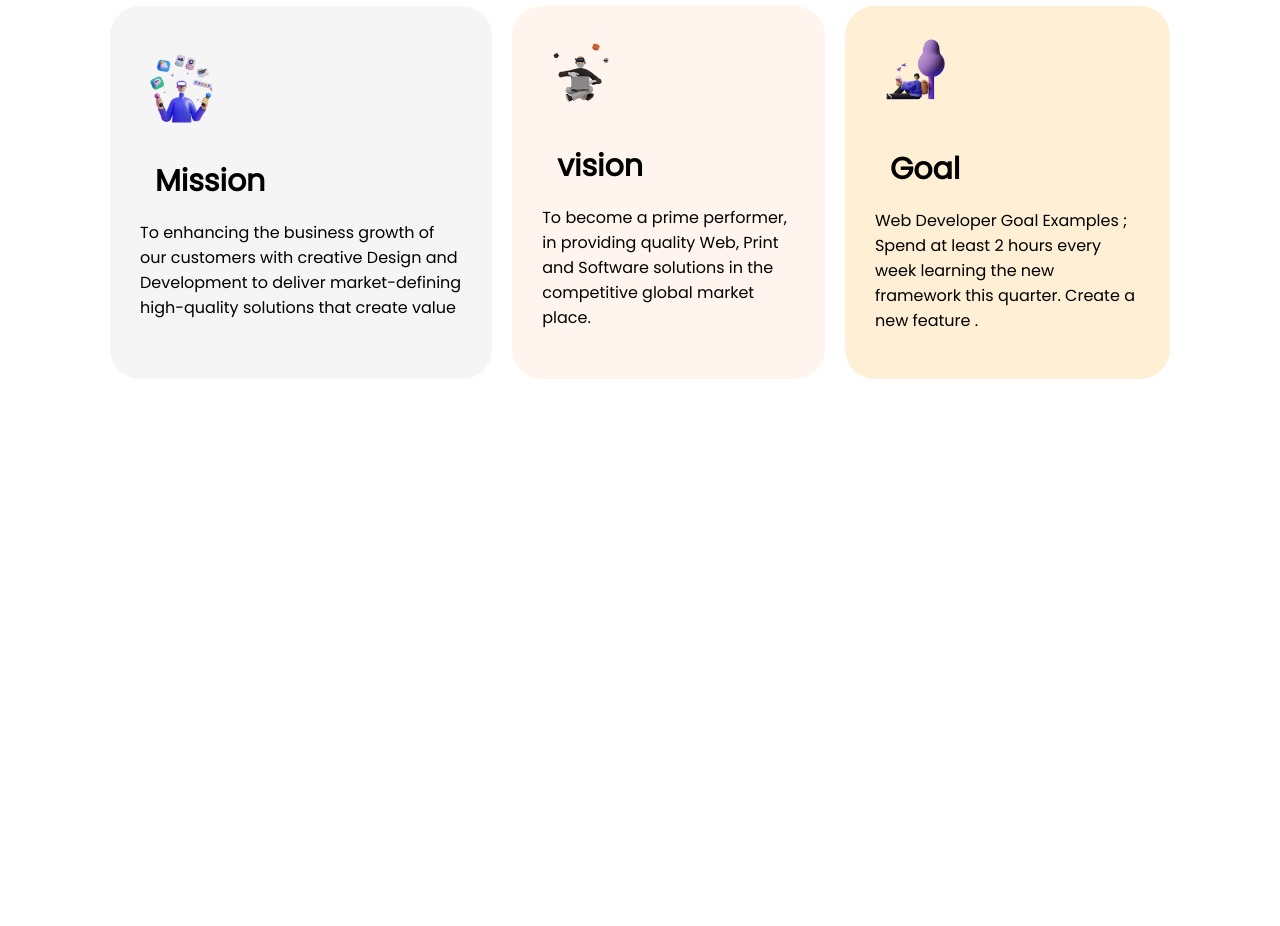
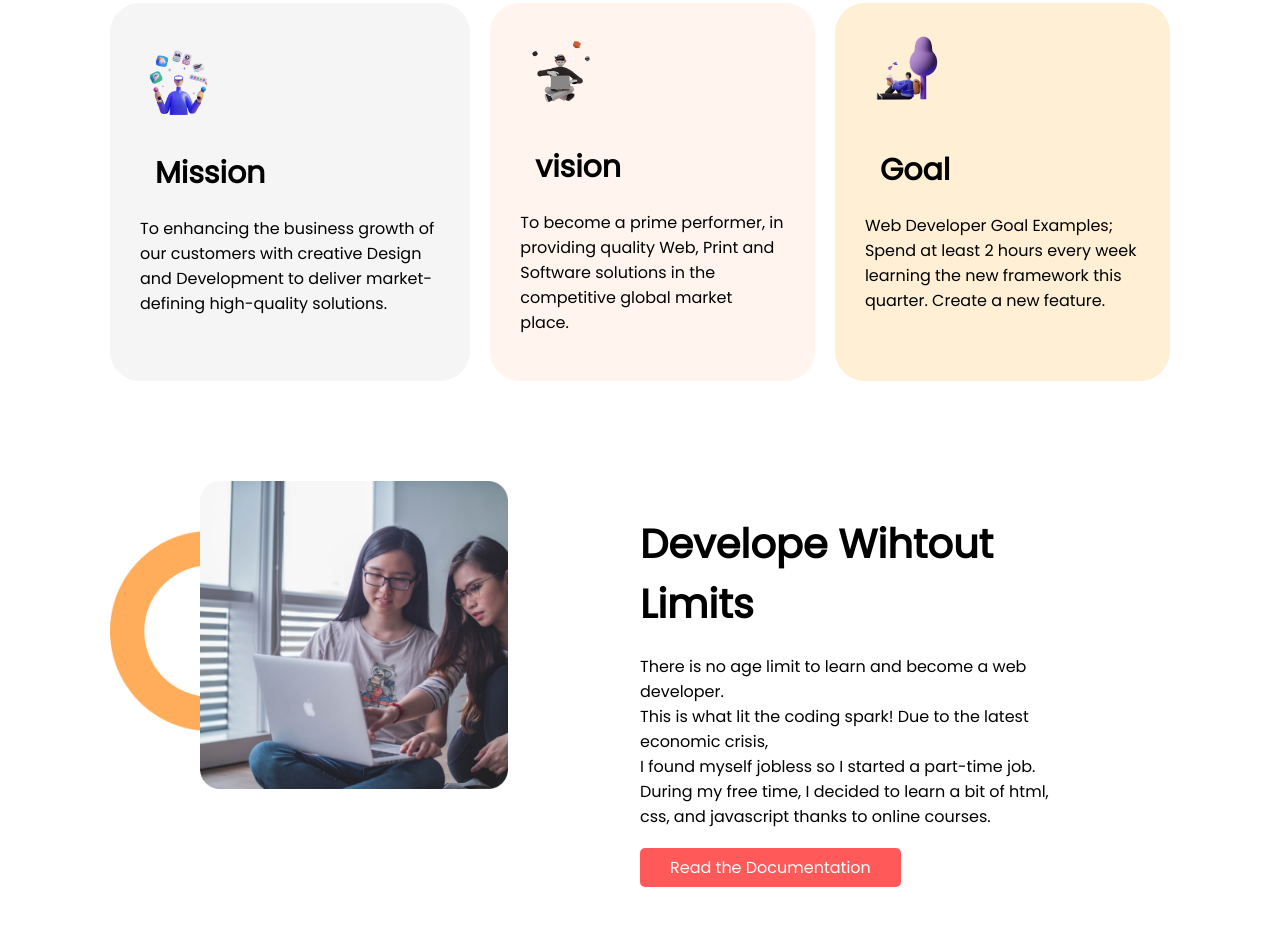
Before and after one commit to naeemnoon/Phero-first-assignment, a plain HTML site: page index.html in a window 1280 px wide. Shown: the part 708-1634 px from the top of the page. Before the commit the page ends 1187 px from the top, so only its background shows below. Drawn offline with Linux system fonts and the light colour scheme.

Commit message:
fourth section added

```diff
--- a/index.html
+++ b/index.html
@@ -16,7 +16,7 @@
     <section class="First-section">
         <div class="half-width" id="top-padding">
             <h1 id="border-slice">Stay Focused On<br><span class="orange-color">Mission 2022</span></h1>
-            <h2>Our mission is to assist our clients in presenting a professional<br> front to the
+            <h2>Our mission is to assist our clients in presenting a professional<br>front to the
                 marketplace. Presentation
                 is everything and we believe<br> this at UI Direct. This is why we offer the array of services that we
                 do.
@@ -39,7 +39,7 @@
                 <img src="images/illustrators/illustrator-1.png">
                 <h1>Mission</h1>
                 <p>To enhancing the business growth of our customers with creative Design and Development to deliver
-                    market-defining high-quality solutions that create value</p>
+                    market-defining high-quality solutions.</p>
             </div>
             <div id="vision">
                 <img src="images/illustrators/illustrator-2.png" alt="">
@@ -50,8 +50,25 @@
             <div id="goal">
                 <img src="images/illustrators/illustrator-3.png" alt="">
                 <h1>Goal</h1>
-                <p>Web Developer Goal Examples ; Spend at least 2 hours every week learning the new framework this
-                    quarter. Create a new feature .</p>
+                <p>Web Developer Goal Examples; Spend at least 2 hours every week learning the new framework this
+                    quarter. Create a new feature.</p>
+            </div>
+        </div>
+    </section>
+
+    <section>
+        <div class="fourth-section">
+            <div id="left-div">
+                <img id="left-image" src="images/pictures/coding.png" alt="coding.png">
+            </div>
+            <div id="right-div">
+                <h1>Develope Wihtout<br>Limits</h1>
+                <p>There is no age limit to learn and become a web developer.<br> This is what lit the coding spark! Due
+                    to the latest economic crisis,<br> I found myself jobless so I started a part-time job. During my
+                    free
+                    time, I
+                    decided to learn a bit of html, css, and javascript thanks to online courses.</p>
+                <a class="link-button" href="https:/google.com" target="_blank">Read the Documentation</a>
             </div>
         </div>
     </section>
--- a/style.css
+++ b/style.css
@@ -5,7 +5,7 @@ body {
 
 h1 {
     font-size: 50px;
-    margin-bottom: 0%;
+    margin-bottom: 20px;
     padding-left: 15px;
 }
 
@@ -56,7 +56,7 @@ h2 {
 }
 
 .second-section {
-    margin-bottom: 0%;
+    margin-bottom: -30px;
 }
 
 .third-section {
@@ -71,6 +71,10 @@ h2 {
 
 .boxes h1 {
     font-size: 30px;
+}
+
+.boxes p {
+    font-weight: 200;
 }
 
 #mission {
@@ -96,3 +100,39 @@ h2 {
     margin-right: 10px;
     margin-left: 10px;
 }
+
+.fourth-section {
+    display: flex;
+    padding-left: 200px;
+    padding-right: 200px;
+    background-image: url(images/shapes/shape-1.png);
+    background-repeat: no-repeat;
+    background-size: 200px;
+    background-position-x: 110px;
+    background-position-y: 50px;
+    margin-bottom: 50px;
+}
+
+.fourth-section h1 {
+    font-size: 40px;
+    font-weight: 900;
+    padding-left: 0%;
+}
+
+.fourth-section p {
+    font-weight: 300;
+    padding-bottom: 10px;
+}
+
+#left-image {
+    width: 70%;
+}
+
+#left-div {
+    width: 100%;
+
+}
+
+#right-div {
+    width: 100%;
+}
```
